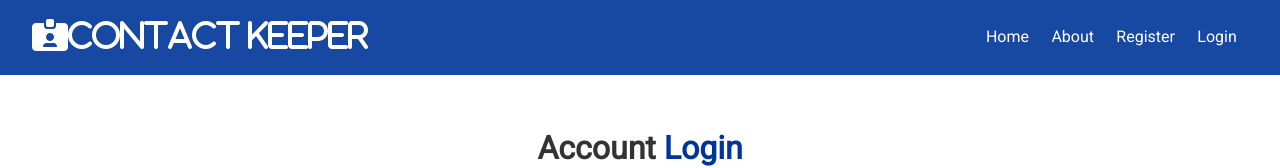
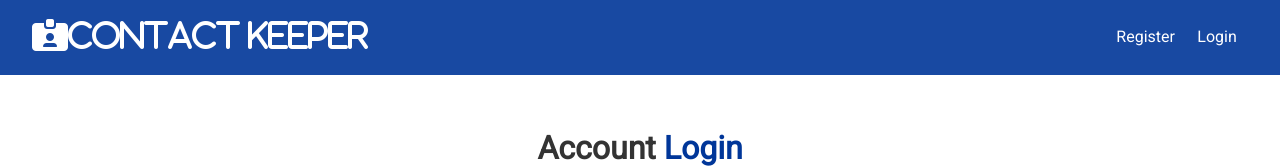
Before and after one commit to eddieb2/contact-keeper, a React (Create React App) app in the folder client/: page /login in a window 1280 px wide. Shown: the top 168 px of the page. Built offline with nearby package versions, Linux system fonts and the light colour scheme.

Commit message:
adds logout functionality

```diff
--- a/client/src/components/layout/Navbar.js
+++ b/client/src/components/layout/Navbar.js
@@ -1,27 +1,44 @@
-import React from 'react';
+import React, { useContext } from 'react';
 import PropTypes from 'prop-types';
 import { Link } from 'react-router-dom';
+import AuthContext from '../../context/auth/authContext';
 
 const Navbar = ({ title, icon }) => {
+	const authContext = useContext(AuthContext);
+	const { isAuthenticated, logout, user } = authContext;
+
+	const onLogout = () => {
+		logout();
+	};
+
+	const authLinks = (
+		<React.Fragment>
+			<li>Hello {user && user.name}</li>
+			<li>
+				<a onClick={onLogout} href='#!'>
+					<i className='fas fa-sign-out-alt'></i> <span className='hide-sm'>Logout</span>
+				</a>
+			</li>
+		</React.Fragment>
+	);
+
+	const guestLinks = (
+		<React.Fragment>
+			<li>
+				<Link to='/register'>Register</Link>
+			</li>
+			<li>
+				<Link to='/login'>Login</Link>
+			</li>
+		</React.Fragment>
+	);
+
 	return (
 		<div className='navbar bg-primary'>
 			<h1>
 				<i className={icon}>{title}</i>
 			</h1>
-			<ul>
-				<li>
-					<Link to='/'>Home</Link>
-				</li>
-				<li>
-					<Link to='/about'>About</Link>
-				</li>
-				<li>
-					<Link to='/register'>Register</Link>
-				</li>
-				<li>
-					<Link to='/login'>Login</Link>
-				</li>
-			</ul>
+			<ul>{isAuthenticated ? authLinks : guestLinks}</ul>
 		</div>
 	);
 };
--- a/client/src/context/auth/AuthState.js
+++ b/client/src/context/auth/AuthState.js
@@ -88,7 +88,7 @@
 	};
 
 	// Logout
-	const logoutUser = () => {};
+	const logout = () => dispatch({ type: LOGOUT });
 
 	// Clear Errors
 	const clearErrors = () => dispatch({ type: CLEAR_ERRORS });
@@ -103,7 +103,7 @@
 				error: state.error,
 				register,
 				login,
-				logoutUser,
+				logout,
 				loadUser,
 				clearErrors,
 			}}
--- a/client/src/context/auth/authReducer.js
+++ b/client/src/context/auth/authReducer.js
@@ -30,6 +30,7 @@
 		case LOGIN_FAIL:
 		case REGISTER_FAIL:
 		case AUTH_ERROR:
+		case LOGOUT:
 			localStorage.removeItem('token');
 			console.log(action.payload);
 			return {
```
